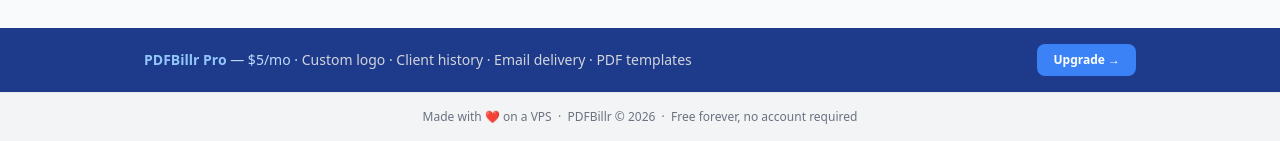
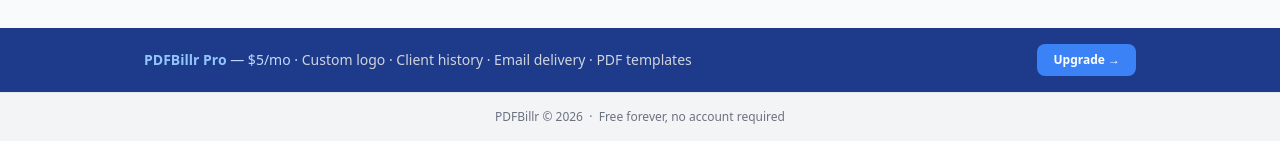
Before and after one commit to hollowc2/PDFBillr, a Flask app: page /auth/forgot-password in a window 1280 px wide. Shown: the part 659-800 px from the top of the page. Run offline with Flask 3, Linux system fonts and the light colour scheme; parts of the project's set-up code (start-up, migrations or seed data) failed here and were passed over.

Commit message:
fix: remove VPS footer credit

```diff
--- a/templates/base.html
+++ b/templates/base.html
@@ -130,7 +130,7 @@
 
   <!-- Footer -->
   <footer class="bg-gray-100 dark:bg-gray-900 border-t border-gray-200 dark:border-gray-800 text-center text-xs text-gray-500 dark:text-gray-500 py-4">
-    Made with ❤️ on a VPS &nbsp;·&nbsp; PDFBillr &copy; 2026 &nbsp;·&nbsp; Free forever, no account required
+    PDFBillr &copy; 2026 &nbsp;·&nbsp; Free forever, no account required
   </footer>
 
   {% block scripts %}{% endblock %}
--- a/templates/landing.html
+++ b/templates/landing.html
@@ -672,7 +672,6 @@
       </div>
 
       <div class="border-t border-gray-800 pt-6 flex flex-col sm:flex-row items-center justify-between gap-2 text-xs text-gray-600">
-        <span>Made with ❤️ on a VPS</span>
         <span>PDFBillr © 2026 · Free forever, no account required</span>
       </div>
     </div>
```
